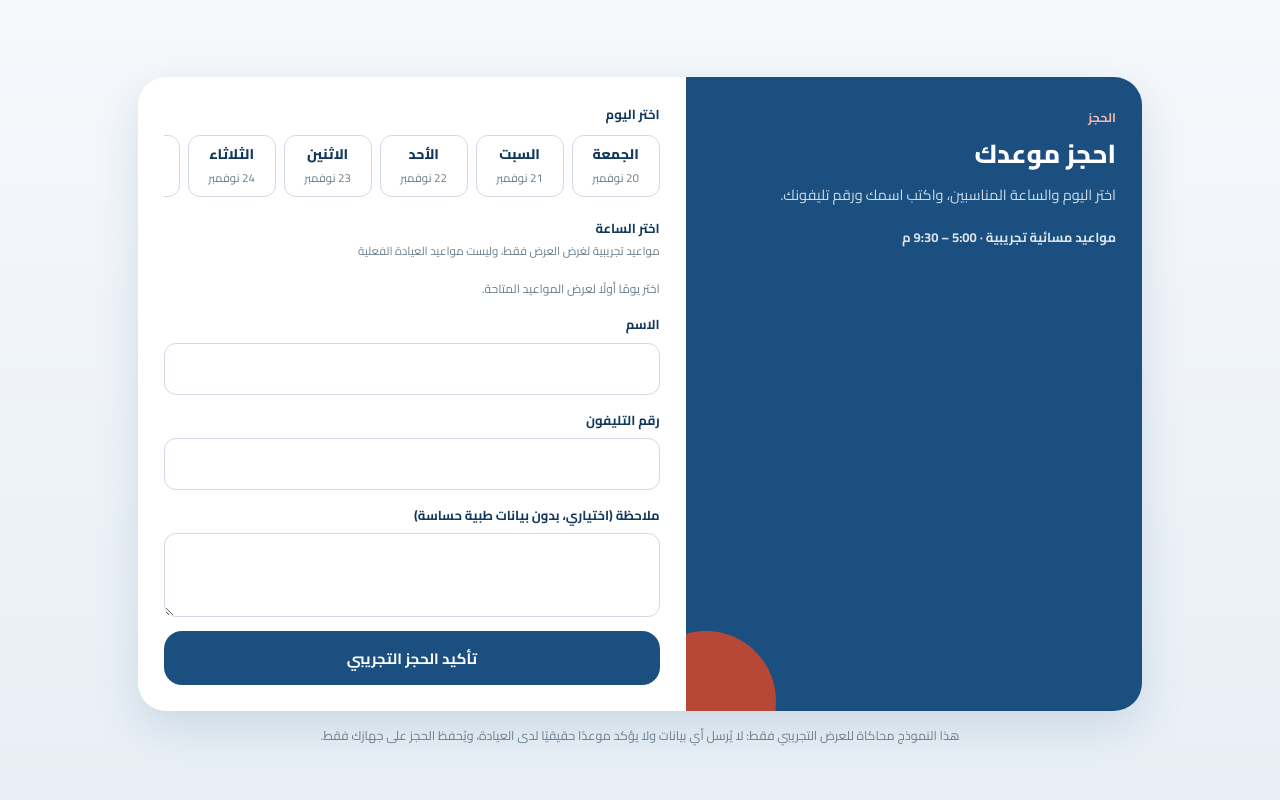
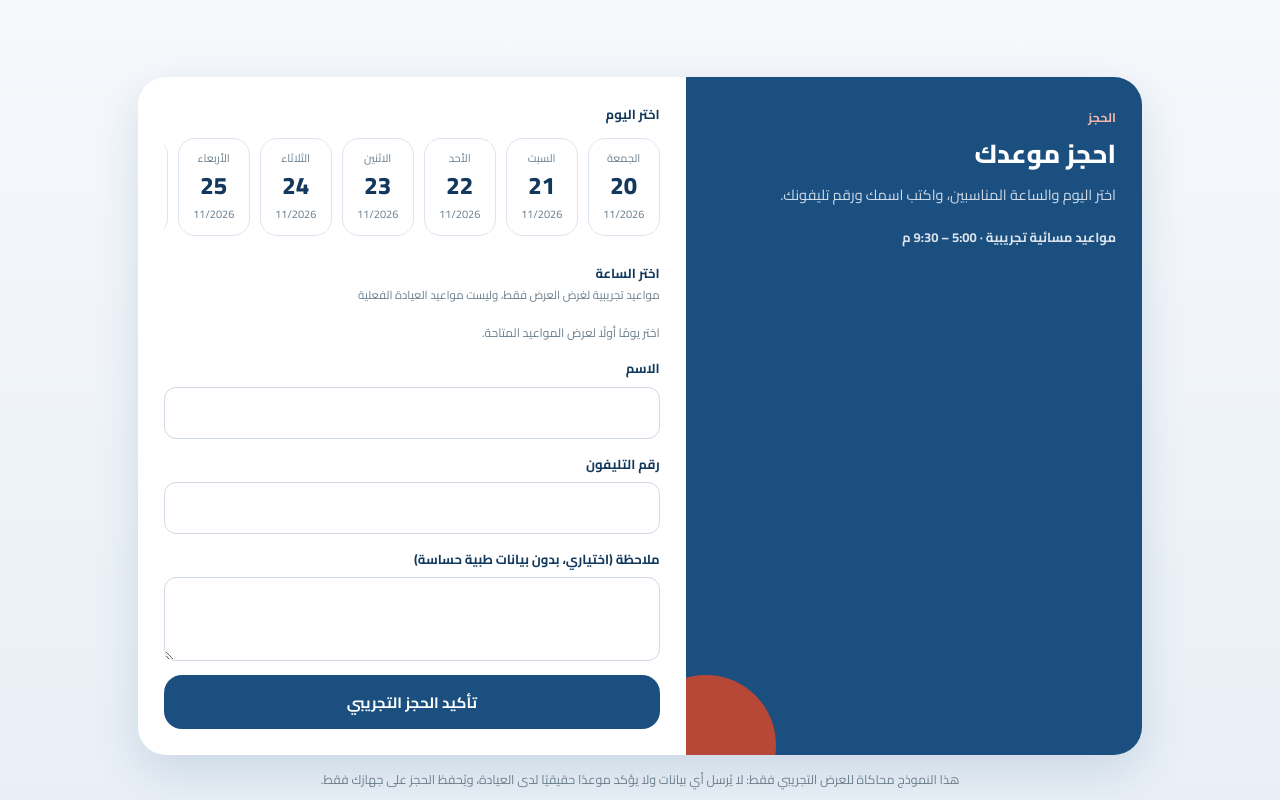
Before and after one commit to abdelerhman12a/amr-thabet-clinic-demo, a plain HTML site: page index.html in a window 1280 px wide. Shown: the part 3040-3840 px from the top of the page. Drawn offline with Linux system fonts and the light colour scheme.

Commit message:
Match appointment date strip to reference

```diff
--- a/index.html
+++ b/index.html
@@ -78,6 +78,14 @@ footer{background:var(--navy-d);color:#cfdceb;padding:44px 0 28px;font-size:14px
 #ok b{display:block;margin-bottom:2px}
 #ok a{color:var(--green);text-decoration:underline}
 
+/* Reference-inspired horizontal appointment calendar, original clinic colours. */
+.days{gap:10px;padding:3px 1px 12px;scrollbar-width:thin;scrollbar-color:#b7cadb transparent}
+.dy{flex:0 0 72px;min-width:72px;min-height:98px;display:flex;flex-direction:column;align-items:center;justify-content:center;gap:3px;padding:9px 5px;border:1px solid #dbe5ef;border-radius:17px;transition:background .18s,color .18s}
+.dy b{font-size:24px;line-height:1.35}.dy small{display:block;font-size:11px;line-height:1.6}
+.dy:hover{border-color:var(--navy)}.dy.on{box-shadow:0 5px 14px #1b4f7f20}
+.sl{min-height:49px;border-radius:13px}.slots{grid-template-columns:repeat(4,minmax(0,1fr));gap:9px}.sl{font-size:12px}
+@media(max-width:350px){.slots{grid-template-columns:repeat(3,minmax(0,1fr))}}
+.dy:focus-visible,.sl:focus-visible{outline:3px solid var(--coral);outline-offset:2px}
 /* clickable topic cards */
 button.card{font:inherit;text-align:right;border:0;cursor:pointer;width:100%;transition:transform .18s,box-shadow .18s}
 button.card:hover{transform:translateY(-3px);box-shadow:0 14px 34px rgba(11,37,64,.16)}
@@ -312,8 +320,8 @@ function renderDays(){
   for(let i=0;i<NDAYS;i++){
     const d=new Date(now.getFullYear(),now.getMonth(),now.getDate()+i);
     const b=document.createElement('button');b.type='button';b.className='dy'+(selD===iso(d)?' on':'');
-    b.dataset.iso=iso(d);
-    b.innerHTML='<b>'+WD[d.getDay()]+'</b><small>'+d.getDate()+' '+MO[d.getMonth()]+'</small>';
+    b.dataset.iso=iso(d);b.setAttribute('aria-pressed',String(selD===iso(d)));b.setAttribute('aria-label',dlabel(d)+' '+d.getFullYear());
+    b.innerHTML='<small>'+WD[d.getDay()]+'</small><b>'+d.getDate()+'</b><small>'+(d.getMonth()+1)+'/'+d.getFullYear()+'</small>';
     b.onclick=()=>{selD=iso(d);selT=null;renderDays();renderSlots()};
     daysEl.appendChild(b);
   }
@@ -330,7 +338,7 @@ function renderSlots(){
     let past=false;
     if(selD===todayIso){const p=t.split(':');const st=new Date(now.getFullYear(),now.getMonth(),now.getDate(),+p[0],+p[1]);past=st.getTime()<now.getTime()+3600000}
     if(busy||past){b.className='sl busy';b.disabled=true;b.innerHTML='<s>'+tdisp(t)+'</s><i>'+(busy?'محجوز':'فات')+'</i>'}
-    else{avail++;b.className='sl'+(selT===t?' on':'');b.textContent=tdisp(t);b.onclick=()=>{selT=t;renderSlots()}}
+    else{avail++;b.className='sl'+(selT===t?' on':'');b.setAttribute('aria-pressed',String(selT===t));b.textContent=tdisp(t);b.onclick=()=>{selT=t;renderSlots()}}
     slotsEl.appendChild(b);
   });
   const dl=dlabel(new Date(selD+'T12:00:00'));
@@ -345,6 +353,7 @@ document.getElementById('f').onsubmit=e=>{
   if(!selT){err('اختر الساعة.');return}
   if(d.n.length<2){err('اكتب الاسم.');return}
   if(!/^(\+?20)?0?1[0125]\d{8}$|^0\d{9,10}$/.test(d.p)){err('رقم التليفون غير صحيح.');return}
+  if(g().some(r=>r.date===selD&&r.t===selT)){selT=null;renderSlots();err('الموعد اتحجز بالفعل في التجربة. اختر وقتًا آخر.');return}
   er.style.display='none';
   const dl=dlabel(new Date(selD+'T12:00:00'));
   const rec={n:d.n,p:d.p,date:selD,d:dl,t:selT,td:tdisp(selT),m:(d.m||'').trim(),s:0,ts:Date.now()};
```
